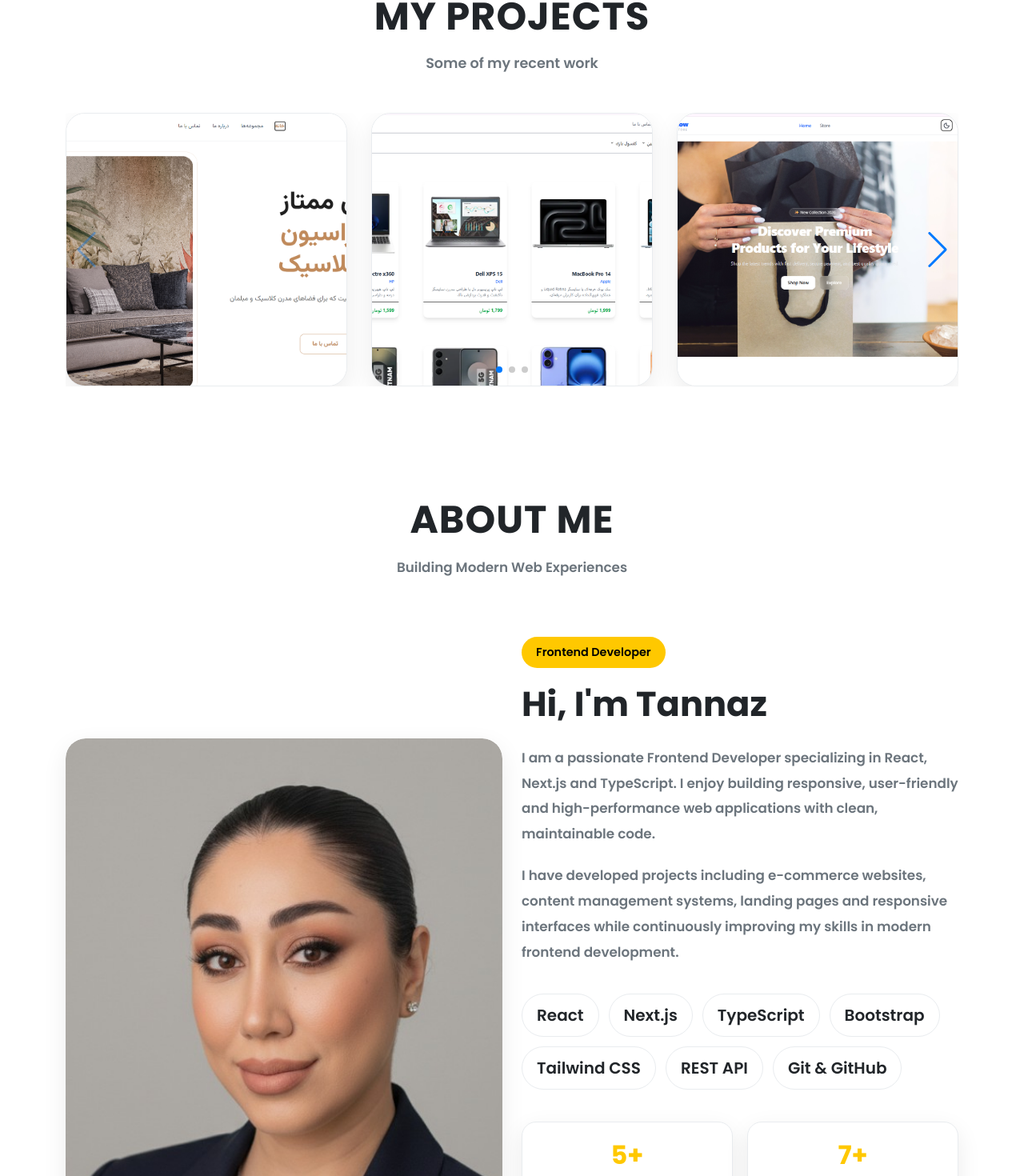
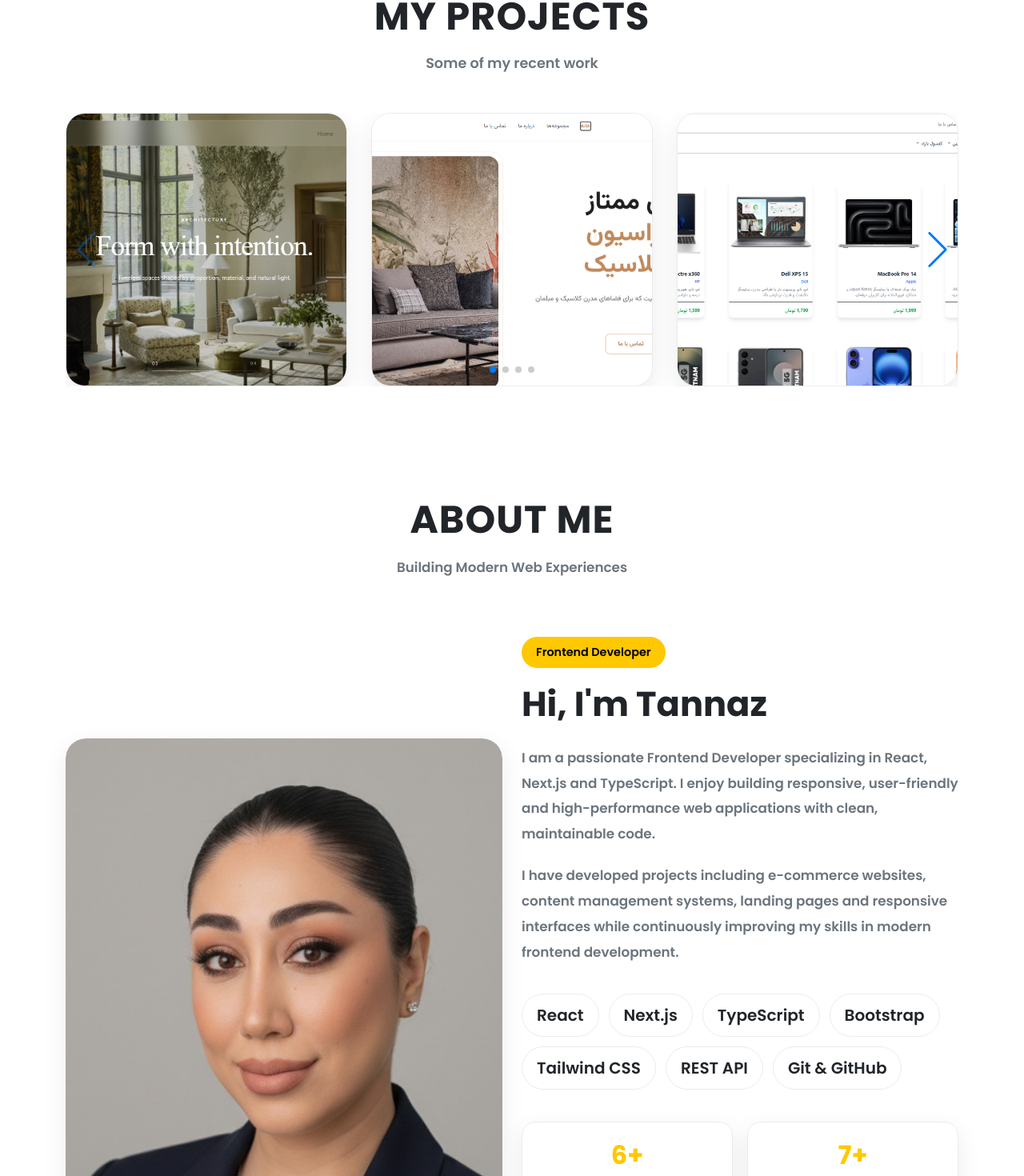
Before and after one commit to samiyantannaz1/tannaz-portfolio, a React (Vite) app: page / in a window 1280 px wide. Shown: the part 1401-2871 px from the top of the page at 80% size. Built offline with nearby package versions, Linux system fonts and the light colour scheme.

Commit message:
add NAVA FARHADI project to portfolio

```diff
--- a/src/components/About/About.tsx
+++ b/src/components/About/About.tsx
@@ -96,7 +96,7 @@ function About() {
 <div className="about-stats">
 
   <div className="stat-card">
-    <h3>5+</h3>
+    <h3>6+</h3>
     <span>Projects</span>
   </div>
 
@@ -137,23 +137,6 @@ function About() {
 
 
 
-            {/* <div className="about-buttons">
-
-              <a
-                href="#portfolio"
-                className="btn btn-warning btn-lg"
-              >
-                View Projects
-              </a>
-
-              <a
-                href="#contact"
-                className="btn btn-outline-dark btn-lg"
-              >
-                Contact Me
-              </a>
-
-            </div> */}
 
           </div>
 
--- a/src/data/projects.ts
+++ b/src/data/projects.ts
@@ -1,14 +1,22 @@
-
-
 import digishop from "../assets/Digishop.png";
 import shopflow from "../assets/ShopFlow.png";
 import eduflow from "../assets/EduFlow CMS.png";
 import interior from "../assets/images/Interior Design.png";
 import kbn from "../assets/KBN.png";
+import nava from "../assets/NavaFarhadi.png";
 
 export const projects = [
   {
     id: 1,
+    title: "NAVA FARHADI",
+    category: "Next.js • TypeScript • Tailwind CSS",
+    image: nava,
+    github: "https://github.com/samiyantannaz1/nava-farhadi",
+    demo: "https://samiyantannaz1.github.io/nava-farhadi/",
+  },
+
+  {
+    id: 2,
     title: "K.B.N Upholstery",
     category: "React • TypeScript • Tailwind CSS",
     image: kbn,
@@ -17,7 +25,7 @@ export const projects = [
   },
 
   {
-    id: 2,
+    id: 3,
     title: "Digishop",
     category: "Next.js • React • Responsive",
     image: digishop,
@@ -26,7 +34,7 @@ export const projects = [
   },
 
   {
-    id: 3,
+    id: 4,
     title: "ShopFlow",
     category: "React • TypeScript • Tailwind CSS",
     image: shopflow,
@@ -35,7 +43,7 @@ export const projects = [
   },
 
   {
-    id: 4,
+    id: 5,
     title: "EduFlow CMS",
     category: "React • REST API • CRUD",
     image: eduflow,
@@ -44,7 +52,7 @@ export const projects = [
   },
 
   {
-    id: 5,
+    id: 6,
     title: "Interior Design",
     category: "Responsive UI/UX",
     image: interior,
```
Also changed, not shown: src/assets/NavaFarhadi.png (added).
